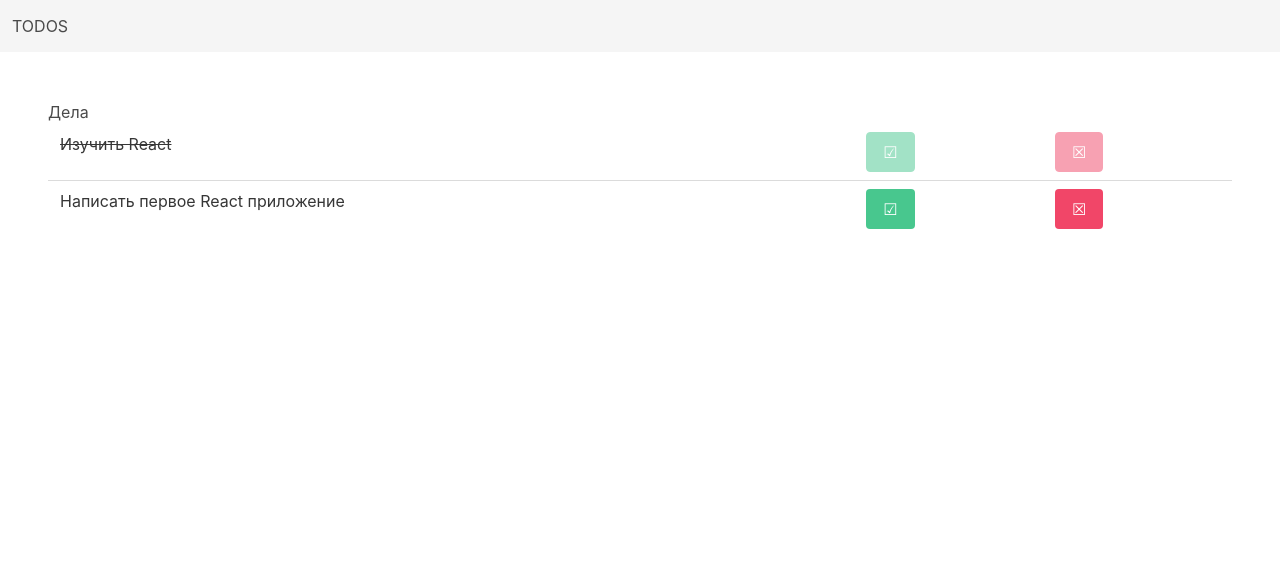
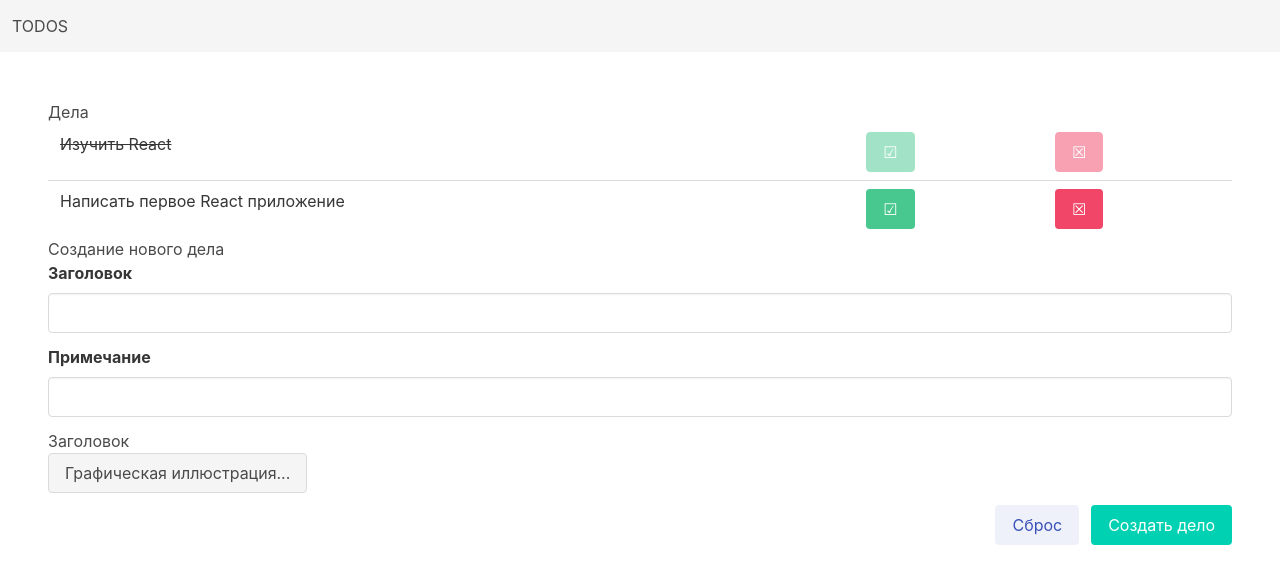
Before and after one commit to atizay/todos-0, a React (Create React App) app: page / in a window 1280 px wide. Shown: the top 584 px of the page. Built offline with nearby package versions, Linux system fonts and the light colour scheme.

Commit message:
Добавле новый компонент - форма добавления нового дела

```diff
--- a/src/components/app/App.js
+++ b/src/components/app/App.js
@@ -1,4 +1,5 @@
 import { Component } from "react";
+import TodoAdd from "../todo-add/TodoAdd";
 import TodoList from "../todo-list/TodoList";
 
 const date1 = new Date(2022, 10,  31,  14, 5);
@@ -29,6 +30,7 @@
     this.state = {data: initialData};
     this.setDone = this.setDone.bind(this);
     this.delete = this.delete.bind(this);
+    this.add = this.add.bind(this);
   }
 
   setDone(key) {
@@ -48,6 +50,11 @@
     this.setState((state) => ({ data: newData }))
   }
 
+  add(deed) {
+    this.state.data.push(deed);
+    this.setState((state) => ({}));
+  }
+
   render() {
     return (
       <div>
@@ -60,6 +67,7 @@
         </nav>
         <main className="context px-6 mt-6">
           <TodoList list={this.state.data} setDone={this.setDone} delete={this.delete} />
+          <TodoAdd add={this.add} />
         </main>
       </div>
     )
--- /dev/null
+++ b/src/components/todo-add/TodoAdd.js
@@ -0,0 +1,97 @@
+import React, { Component } from "react";
+
+export default class TodoAdd extends Component {
+  constructor(props) {
+    super(props);
+    this.handleTitleChange = this.handleTitleChange.bind(this);
+    this.handleDescChange = this.handleDescChange.bind(this);
+    this.handleImageChange = this.handleImageChange.bind(this);
+    this.handleFormSubmit = this.handleFormSubmit.bind(this);
+    this.clearFormData();
+  }
+
+  clearFormData() {
+    this.formData = {
+      title: '',
+      desc: '',
+      image: ''
+    };
+  }
+
+  handleTitleChange(e) {
+    this.formData.title = e.target.value;
+  }
+
+  handleDescChange(e) {
+    this.formData.desc = e.target.value;
+  }
+
+  handleImageChange(e) {
+    const cFiles = e.target.files;
+    if (cFiles.length > 0) {
+      const fileReader = new FileReader();
+      const that = this;
+      fileReader.onload = () => {
+        that.formData.image = fileReader.result;
+      }
+      fileReader.readAsDataURL(cFiles[0]);
+    } else {
+      this.formData.image = '';
+    }
+  }
+
+  handleFormSubmit(e) {
+    e.preventDefault();
+    const newDeed = {...this.formData};
+    const date = new Date();
+    newDeed.done = false;
+    newDeed.createdAt = date.toLocaleString();
+    newDeed.key = date.getTime();
+    this.props.add(newDeed);
+    this.clearFormData();
+    e.target.reset();
+  }
+
+  render() {
+    return(
+      <section>
+        <h1>Создание нового дела</h1>
+        <form onSubmit={this.handleFormSubmit}>
+          <div className="field">
+            <label className="label">Заголовок</label>
+            <div className="control">
+              <input className="input" onChange={this.handleTitleChange}/>
+            </div>
+          </div>
+          <div className="field">
+            <label className="label">Примечание</label>
+            <div className="control">
+              <input className="input" onChange={this.handleDescChange}/>
+            </div>
+          </div>
+          <div className="field">
+            <label className="file">Заголовок</label>
+            <div className="file-label">
+              <input className="file-input" type="file" accept="image/*" onChange={this.handleImageChange}/>
+              <span className="file-cta">
+                <span className="file-label">
+                  Графическая иллюстрация...
+                </span>
+              </span>
+            </div>
+          </div>
+          <div className="field is-grouped is-grouped-right">
+            <div className="control">
+              <input type="reset" className="button is-link is-light" value="Сброс" />
+            </div>
+            <div className="control">
+              <input type="submit" className="button is-primary" value="Создать дело" />
+            </div>
+          </div>
+        </form>
+      </section>
+
+    )
+  }
+
+}
```
